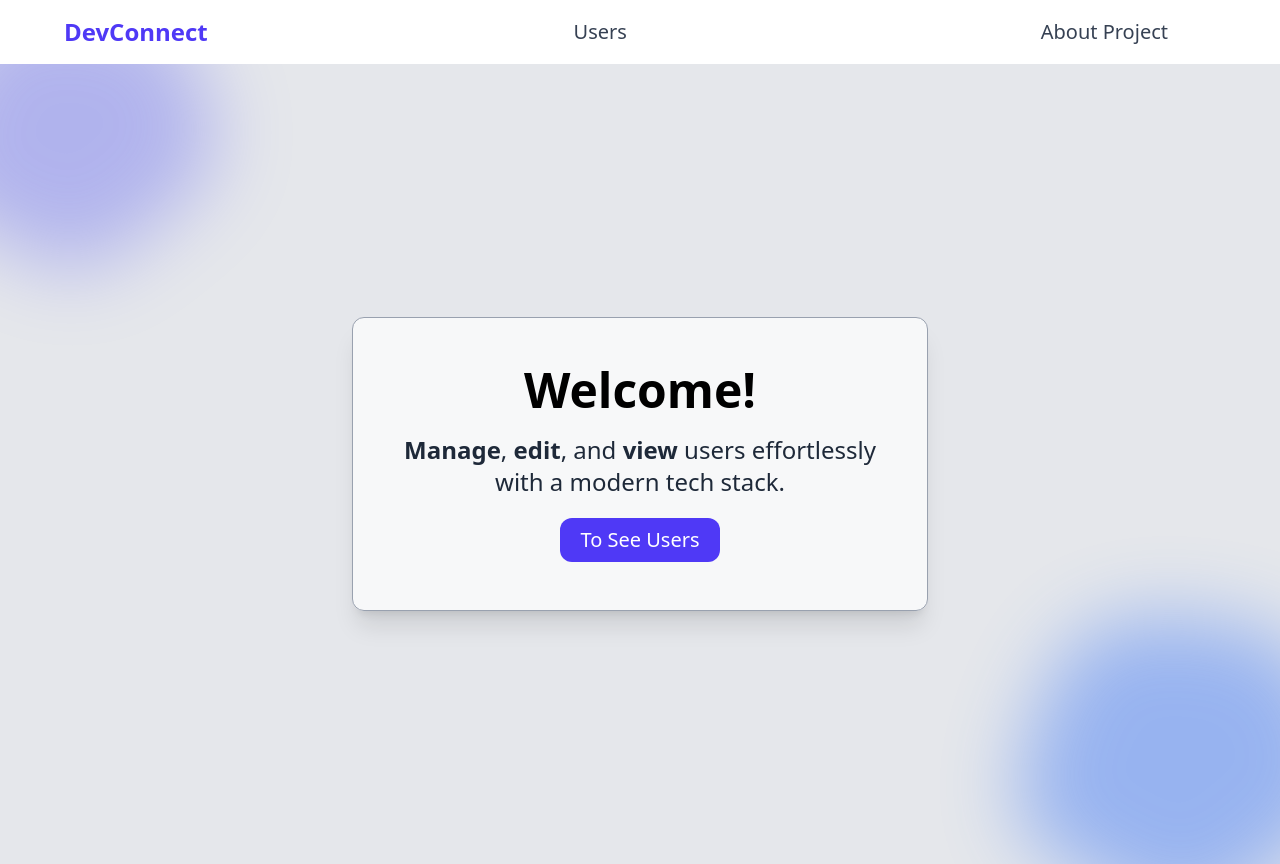
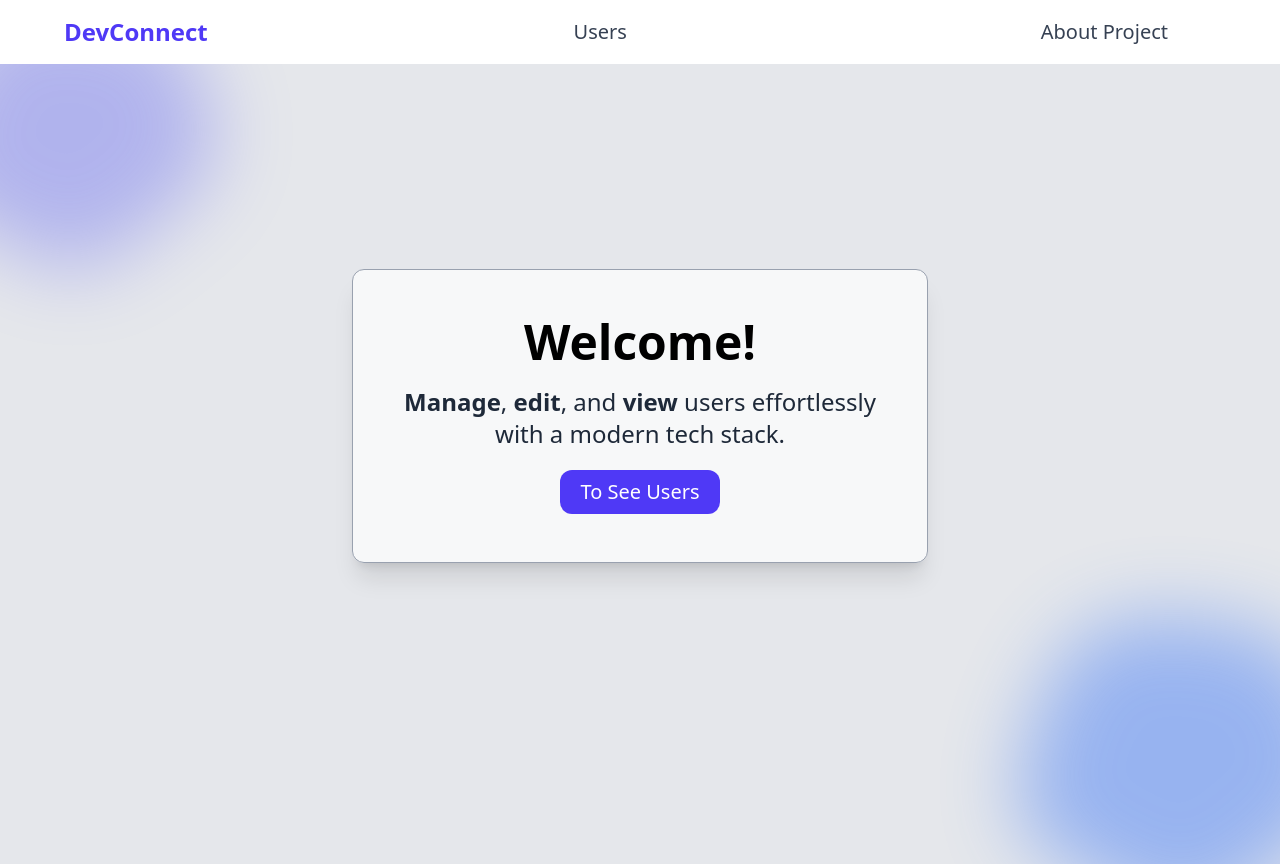
Before and after one commit to MrBakieth/devconnect-next, a Next.js app: page / in a window 1280 px wide. Built offline with nearby package versions, Linux system fonts and the light colour scheme.

Commit message:
Fixed mainpage section positioning

```diff
--- a/src/app/page.tsx
+++ b/src/app/page.tsx
@@ -28,7 +28,7 @@ export default function Home() {
       </div>
 
       {/* Main Content */}
-      <section className="relative z-10 flex flex-col items-center gap-5 border border-gray-400 rounded-xl bg-white/70 shadow-xl p-4 sm:p-12 w-full max-w-xl">
+      <section className="relative z-10 flex flex-col items-center gap-5 border border-gray-400 rounded-xl bg-white/70 shadow-xl p-4 sm:p-12 w-full max-w-xl sm:mb-24">
         <h1 className="text-4xl sm:text-5xl font-bold text-center">Welcome!</h1>
         <p className="text-lg sm:text-2xl text-center text-gray-800">
           <strong>Manage</strong>, <strong>edit</strong>, and{" "}
```
